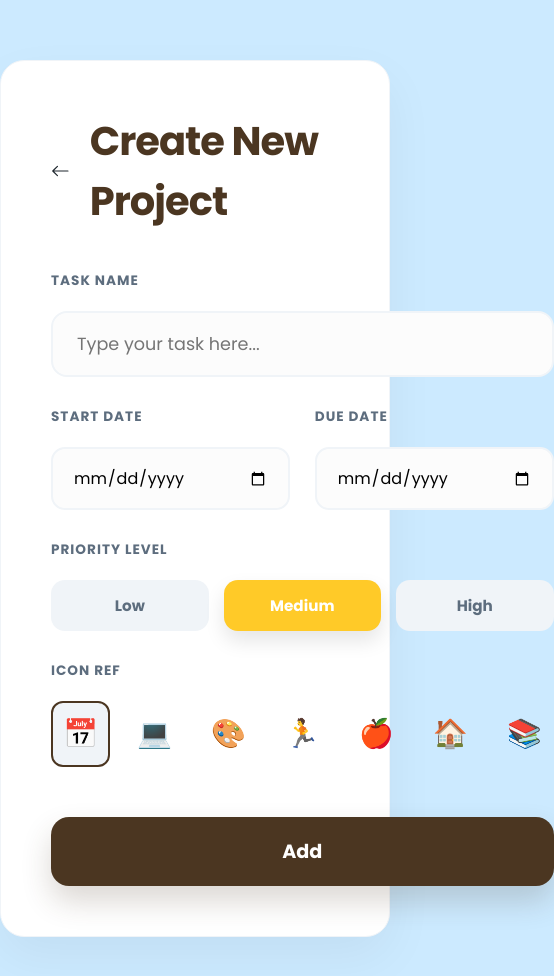
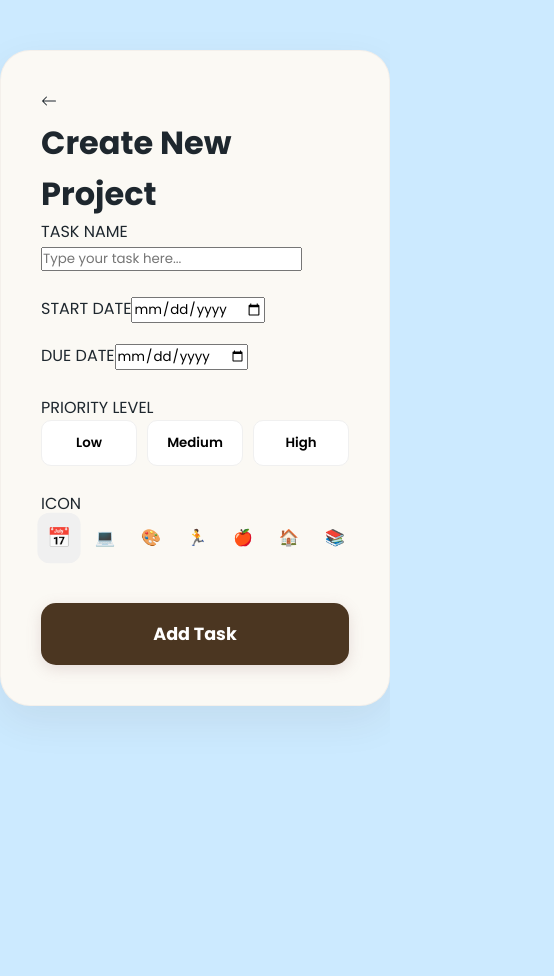
Before and after one commit to Asfand-raja/frontend-todoApp, a React (Create React App) app: page /add-task in a window 390 px wide. Shown: the top 976 px of the page, 554 px wide, since content can reach past the window. After the commit the page ends 844 px from the top, so only its background shows below. Built offline with nearby package versions, Linux system fonts and the light colour scheme.

Commit message:
Fix Add Task page layout overflow and mobile responsiveness

```diff
--- a/src/index.css
+++ b/src/index.css
@@ -1,5 +1,11 @@
+/* ===============================
+   GOOGLE FONT
+================================= */
 @import url('https://fonts.googleapis.com/css2?family=Poppins:wght@300;400;500;600;700&display=swap');
 
+/* ===============================
+   GLOBAL RESET & VARIABLES
+================================= */
 * {
   margin: 0;
   padding: 0;
@@ -8,27 +14,31 @@
 }
 
 :root {
-  --bg-color: #cceaff;
-  /* Intensified Sky Blue background */
+  --bg-color: #cceaff; /* Intensified Sky Blue background */
   --white: #ffffff;
   --sky-blue: #00aaff;
   --crystal-grey: #f0f4f8;
-  /* Professional Crystal Grey */
   --brown-dark: #4b3621;
   --brown-primary: var(--brown-dark);
-  /* Re-using variable name for compatibility */
   --text-dark: #1e272e;
   --text-muted: #5d6d7e;
   --input-bg: #ffffff;
-  --shadow: 0 10px 30px rgba(0, 170, 255, 0.05);
-  /* Soft Blue tinted shadow */
+  --shadow: 0 10px 30px rgba(0, 170, 255, 0.05); /* Soft Blue tinted shadow */
 }
 
+/* ===============================
+   BODY
+================================= */
 body {
   background-color: var(--bg-color);
   color: var(--text-dark);
+  font-size: 16px;
+  line-height: 1.6;
 }
 
+/* ===============================
+   LOGIN SCREEN
+================================= */
 .login-screen {
   display: flex;
   justify-content: center;
@@ -39,7 +49,6 @@ body {
 
 .login-box {
   background: #fbf9f4;
-  /* Extra Light Beige matching task screens */
   width: 100%;
   max-width: 450px;
   padding: 50px 40px;
@@ -189,8 +198,7 @@ body {
   width: 100%;
   padding: 12px 25px;
   border-radius: 12px;
-  background: #ffffff;
-  /* Keeping social white for brand clarity but with better shadow */
+  background: var(--white);
   box-shadow: 0 4px 15px rgba(0, 0, 0, 0.04);
   display: flex;
   justify-content: center;
@@ -220,7 +228,9 @@ body {
   text-decoration: underline;
 }
 
-/* Dashboard Styles Refinement */
+/* ===============================
+   DASHBOARD STYLES
+================================= */
 .dashboard-page {
   background-color: #fcfbf9;
   min-height: 100vh;
@@ -228,7 +238,6 @@ body {
 
 .dashboard-navbar {
   background: rgba(227, 242, 253, 0.85);
-  /* Sky Blue glass */
   -webkit-backdrop-filter: blur(15px);
   backdrop-filter: blur(15px);
   border-bottom: 1px solid rgba(0, 170, 255, 0.1);
@@ -247,7 +256,8 @@ body {
   padding: 0 20px;
 }
 
-.navbar-user-left {
+.navbar-user-left,
+.navbar-user {
   display: flex;
   align-items: center;
   gap: 15px;
@@ -273,17 +283,10 @@ body {
   letter-spacing: -0.5px;
 }
 
-.navbar-user {
-  display: flex;
-  align-items: center;
-  gap: 15px;
-}
-
 .user-avatar {
   width: 40px;
   height: 40px;
   background: var(--sky-blue);
-  /* Consistent brand color */
   color: white;
   display: flex;
   justify-content: center;
@@ -321,13 +324,15 @@ body {
   box-shadow: 0 4px 12px rgba(255, 77, 79, 0.2);
 }
 
+/* ===============================
+   HERO SECTION
+================================= */
 .hero-section {
   display: flex;
   justify-content: space-between;
   align-items: center;
   margin: 10px 0 60px 0;
   padding: 80px;
-  /* Spacious international look */
   background: linear-gradient(135deg, #e3f2fd 0%, #f0f7ff 100%);
   border-radius: 32px;
   border: 1px solid rgba(0, 170, 255, 0.1);
@@ -338,7 +343,6 @@ body {
   font-size: 3rem;
   font-weight: 800;
   color: var(--brown-dark);
-  /* Using Brown for headers */
   margin-bottom: 12px;
   letter-spacing: -1px;
 }
@@ -347,23 +351,6 @@ body {
   color: var(--text-muted);
   font-size: 1.2rem;
   font-weight: 500;
-}
-
-.priority-badge {
-  padding: 6px 16px;
-  border-radius: 8px;
-  font-size: 0.85rem;
-  font-weight: 700;
-  color: #1e1e1e;
-  margin-right: 15px;
-}
-
-.task-dates-row {
-  display: flex;
-  gap: 30px;
-  border-top: 1px solid #f9f9f9;
-  padding-top: 15px;
-  padding-left: 10px;
 }
 
 .add-task-hero-btn {
@@ -383,49 +370,17 @@ body {
   box-shadow: 0 15px 30px rgba(0, 170, 255, 0.3);
 }
 
-.section-header {
-  display: flex;
-  justify-content: space-between;
-  align-items: center;
-  margin-bottom: 30px;
-}
-
-.filter-chip {
-  background: #f0ede9;
-  color: var(--brown-primary);
-  padding: 6px 16px;
-  border-radius: 20px;
-  font-weight: 600;
-  font-size: 0.85rem;
-}
-
-/* Add Task Page Styles */
+/* ===============================
+   ADD TASK PAGE
+================================= */
 .add-task-container {
   max-width: 600px;
   margin: 50px auto;
   padding: 40px;
   background: #fbf9f4;
-  /* Extra Light Beige */
   border-radius: 30px;
   box-shadow: 0 15px 40px rgba(75, 54, 33, 0.08);
   border: 1px solid rgba(111, 78, 55, 0.05);
-}
-
-.add-task-header {
-  display: flex;
-  align-items: center;
-  gap: 20px;
-  margin-bottom: 40px;
-}
-
-.back-icon {
-  font-size: 1.5rem;
-  cursor: pointer;
-}
-
-.add-task-header h1 {
-  font-size: 1.8rem;
-  color: var(--text-dark);
 }
 
 .add-task-form {
@@ -434,35 +389,14 @@ body {
   gap: 25px;
 }
 
-.form-item {
-  display: flex;
-  flex-direction: column;
-  gap: 10px;
-}
-
-.form-item label {
-  font-size: 0.75rem;
-  font-weight: 800;
-  color: var(--brown-dark);
-  letter-spacing: 1.2px;
-}
-
-.form-item input {
-  padding: 16px;
-  border-radius: 12px;
-  border: 1px solid #f0f0f0;
-  background: #fcfcfc;
-  font-size: 1rem;
-  outline: none;
-}
-
 .form-row {
   display: grid;
   grid-template-columns: 1fr 1fr;
   gap: 20px;
 }
 
-.importance-selector {
+.importance-selector,
+.emoji-selector {
   display: flex;
   gap: 10px;
 }
@@ -490,20 +424,10 @@ body {
   border-color: #fff9c4;
 }
 
-/* Yellow for Medium */
-
 .importance-btn.active.high {
   background: #ffebee;
   color: #ff5252;
   border-color: #ffcdd2;
-}
-
-/* Red for High */
-
-.emoji-selector {
-  display: flex;
-  gap: 15px;
-  font-size: 1.8rem;
 }
 
 .emoji-item {
@@ -531,15 +455,9 @@ body {
   box-shadow: 0 4px 15px rgba(145, 104, 112, 0.2);
 }
 
-/* Updated Card Styles */
-.dashboard-container {
-  width: 100%;
-  max-width: 1400px;
-  margin: 0 auto;
-  padding: 15px 20px 40px 20px;
-  /* Reduced horizontal padding to move content closer to edges */
-}
-
+/* ===============================
+   TASK GRID & CARDS
+================================= */
 .task-grid {
   display: grid;
   grid-template-columns: repeat(auto-fill, minmax(280px, 1fr));
@@ -548,7 +466,6 @@ body {
 
 .task-card {
   background: #e0e0e0;
-  /* Professional Grey */
   padding: 28px;
   border-radius: 24px;
   box-shadow: 0 10px 25px rgba(0, 0, 0, 0.03);
@@ -557,154 +474,12 @@ body {
   cursor: pointer;
   position: relative;
   overflow: hidden;
+  animation: fadeUp 0.4s ease forwards;
 }
 
 .task-card:hover {
   border-color: var(--sky-blue);
   box-shadow: 0 12px 30px rgba(0, 170, 255, 0.12);
-}
-
-/* Task Actions & Completion Styles */
-.task-header-left {
-  display: flex;
-  align-items: center;
-  gap: 12px;
-}
-
-.task-header-right {
-  display: flex;
-  align-items: center;
-  gap: 15px;
-}
-
-.todo-check {
-  width: 26px;
-  height: 26px;
-  border: 2px solid var(--sky-blue);
-  border-radius: 8px;
-  transition: all 0.2s cubic-bezier(0.4, 0, 0.2, 1);
-  display: flex;
-  justify-content: center;
-  align-items: center;
-  cursor: pointer;
-  color: transparent;
-  background: white;
-}
-
-.todo-check.checked {
-  background: #52c41a;
-  /* Green background */
-  border-color: #52c41a;
-  color: white;
-}
-
-.delete-task-icon {
-  color: #ff4d4f;
-  font-size: 1.25rem;
-  cursor: pointer;
-  opacity: 0.5;
-  transition: all 0.2s ease;
-}
-
-.delete-task-icon:hover {
-  opacity: 1;
-  transform: scale(1.2);
-}
-
-.task-card.completed {
-  opacity: 0.85;
-  filter: none;
-  background: #f5f5f7;
-  /* Light grey when completed */
-  border: 2px solid #52c41a;
-  /* Green border when completed */
-}
-
-.task-card.completed .task-text {
-  text-decoration: line-through;
-  color: var(--text-muted);
-}
-
-.task-card.completed .priority-badge {
-  background: #dfdfdf !important;
-  color: #888;
-}
-
-.task-header {
-  display: flex;
-  justify-content: space-between;
-  align-items: center;
-  margin-bottom: 20px;
-}
-
-.task-main {
-  margin-bottom: 20px;
-}
-
-.task-label {
-  font-size: 0.65rem;
-  font-weight: 800;
-  color: var(--text-muted);
-  display: block;
-  margin-bottom: 4px;
-}
-
-.task-text {
-  font-size: 1.05rem;
-  font-weight: 600;
-  color: var(--text-dark);
-}
-
-.task-dates-row {
-  display: flex;
-  gap: 15px;
-  border-top: 1px solid #f9f9f9;
-  padding-top: 15px;
-}
-
-.date-item {
-  flex: 1;
-}
-
-.date-item label {
-  font-size: 0.6rem;
-  font-weight: 800;
-  color: var(--brown-primary);
-  display: block;
-  margin-bottom: 2px;
-}
-
-.date-item span {
-  font-size: 0.8rem;
-  color: var(--text-dark);
-  font-weight: 600;
-}
-
-.no-tasks {
-  display: flex;
-  flex-direction: column;
-  justify-content: center;
-  align-items: center;
-  min-height: 450px;
-  width: 100%;
-  text-align: center;
-  color: var(--text-muted);
-  font-size: 1.3rem;
-  font-weight: 500;
-  grid-column: 1 / -1;
-  background: rgba(255, 255, 255, 0.4);
-  border-radius: 24px;
-  border: 2px dashed #ececec;
-  margin-top: 20px;
-}
-
-/* ===============================
-   MOBILE UX + ANIMATIONS + FAB
-================================ */
-
-/* Smooth animations */
-.task-card {
-  animation: fadeUp 0.4s ease forwards;
 }
 
 @keyframes fadeUp {
@@ -718,21 +493,9 @@ body {
   }
 }
 
-/* Better tap targets */
-.todo-check,
-.delete-task-icon,
-.add-task-hero-btn,
-.logout-btn-red {
-  min-height: 44px;
-  min-width: 44px;
-}
-
-/* Floating Action Button */
-.fab-add-btn {
-  display: none;
-}
-
-/* RESPONSIVE */
+/* ===============================
+   RESPONSIVE
+================================= */
 @media (max-width: 768px) {
   .hero-section {
     flex-direction: column;
@@ -752,7 +515,10 @@ body {
     grid-template-columns: 1fr;
   }
 
-  /* FAB ENABLE */
+  .form-row {
+    grid-template-columns: 1fr;
+  }
+
   .fab-add-btn {
     display: flex;
     position: fixed;
@@ -763,7 +529,6 @@ body {
     border-radius: 50%;
     background: var(--sky-blue);
     color: white;
-    border: none;
     font-size: 1.8rem;
     justify-content: center;
     align-items: center;
@@ -777,13 +542,3 @@ body {
     transform: scale(0.95);
   }
 }
-
-/* Lighthouse Optimizations */
-img {
-  max-width: 100%;
-  height: auto;
-}
-
-button {
-  touch-action: manipulation;
-}
--- a/src/pages/AddTaskPage.jsx
+++ b/src/pages/AddTaskPage.jsx
@@ -6,8 +6,6 @@ import { BsArrowLeft } from 'react-icons/bs';
 const AddTaskPage = ({ setToDo }) => {
   const navigate = useNavigate();
   const location = useLocation();
-
-  // Check if editing task
   const editingTask = location.state?.task;
 
   const [formState, setFormState] = useState({
@@ -24,131 +22,76 @@ const AddTaskPage = ({ setToDo }) => {
 
   const handleSubmit = (e) => {
     e.preventDefault();
-
-    if (!formState.text.trim()) {
-      return alert('Task name is required');
-    }
+    if (!formState.text.trim()) return alert('Task name is required');
 
     const todoData = editingTask
       ? { ...formState, id: editingTask._id }
       : formState;
 
-    if (editingTask) {
-      updateToDo(todoData, setFormState, setToDo, null, navigate);
-    } else {
-      addToDo(todoData, setFormState, setToDo, navigate);
-    }
-  };
-
-  const getPriorityColor = (level, active) => {
-    if (!active) return '#f0f4f8';
-    if (level === 'High') return '#ff5252';
-    if (level === 'Medium') return '#ffca28';
-    return '#00aaff'; // Blue for Low
+    editingTask
+      ? updateToDo(todoData, null, setToDo, null, navigate)
+      : addToDo(todoData, null, setToDo, navigate);
   };
 
   return (
-    <div className="add-task-container" style={{
-      maxWidth: '800px',
-      margin: '60px auto',
-      padding: '50px',
-      background: '#fff',
-      borderRadius: '24px',
-      boxShadow: '0 20px 50px rgba(0,0,0,0.05)',
-      border: '1px solid #f0f4f8'
-    }}>
-      <header className="add-task-header" style={{ marginBottom: '40px', display: 'flex', alignItems: 'center', gap: '20px' }}>
+    <div className="add-task-page">
+      <div className="add-task-container">
+        {/* Header */}
+        <header className="add-task-header">
           <BsArrowLeft
             className="back-icon"
             onClick={() => navigate('/dashboard')}
-          style={{ cursor: 'pointer', fontSize: '28px', color: '#1e272e' }}
           />
-        <h1 style={{ fontSize: '2.5rem', fontWeight: '800', color: '#4b3621', letterSpacing: '-1px' }}>
-          {editingTask ? 'Edit Task Detail' : 'Create New Project'}
-        </h1>
+          <h1>{editingTask ? 'Edit Task Detail' : 'Create New Project'}</h1>
         </header>
 
-      <form className="add-task-form" onSubmit={handleSubmit} style={{ display: 'grid', gap: '30px' }}>
+        {/* Form */}
+        <form className="add-task-form" onSubmit={handleSubmit}>
+          {/* Task name */}
           <div className="form-item">
-          <label style={{ fontSize: '0.85rem', fontWeight: '800', color: '#5d6d7e', letterSpacing: '1px', marginBottom: '10px', display: 'block' }}>TASK NAME</label>
+            <label>TASK NAME</label>
             <input
               type="text"
               placeholder="Type your task here..."
               value={formState.text}
               onChange={(e) => handleChange('text', e.target.value)}
               required
-            style={{
-              padding: '18px 24px',
-              borderRadius: '16px',
-              border: '2px solid #f0f4f8',
-              background: '#fcfcfc',
-              fontSize: '1.1rem',
-              outline: 'none',
-              transition: 'border-color 0.2s',
-              width: '100%'
-            }}
             />
           </div>
 
-        <div className="form-row" style={{ display: 'grid', gridTemplateColumns: '1fr 1fr', gap: '25px' }}>
+          {/* Dates */}
+          <div className="form-row">
             <div className="form-item">
-            <label style={{ fontSize: '0.85rem', fontWeight: '800', color: '#5d6d7e', letterSpacing: '1px', marginBottom: '10px', display: 'block' }}>START DATE</label>
+              <label>START DATE</label>
               <input
                 type="date"
                 value={formState.ongoingDate}
                 onChange={(e) => handleChange('ongoingDate', e.target.value)}
-              style={{
-                padding: '16px 20px',
-                borderRadius: '14px',
-                border: '2px solid #f0f4f8',
-                background: '#fcfcfc',
-                fontSize: '1rem',
-                outline: 'none',
-                width: '100%'
-              }}
               />
             </div>
 
             <div className="form-item">
-            <label style={{ fontSize: '0.85rem', fontWeight: '800', color: '#5d6d7e', letterSpacing: '1px', marginBottom: '10px', display: 'block' }}>DUE DATE</label>
+              <label>DUE DATE</label>
               <input
                 type="date"
                 value={formState.lastDate}
                 onChange={(e) => handleChange('lastDate', e.target.value)}
-              style={{
-                padding: '16px 20px',
-                borderRadius: '14px',
-                border: '2px solid #f0f4f8',
-                background: '#fcfcfc',
-                fontSize: '1rem',
-                outline: 'none',
-                width: '100%'
-              }}
               />
             </div>
           </div>
 
+          {/* Priority */}
           <div className="form-item">
-          <label style={{ fontSize: '0.85rem', fontWeight: '800', color: '#5d6d7e', letterSpacing: '1px', marginBottom: '10px', display: 'block' }}>PRIORITY LEVEL</label>
-          <div className="importance-selector" style={{ display: 'flex', gap: '15px' }}>
+            <label>PRIORITY LEVEL</label>
+            <div className="importance-selector">
               {['Low', 'Medium', 'High'].map((level) => (
                 <button
                   key={level}
                   type="button"
+                  className={`importance-btn ${
+                    formState.priority === level ? 'active' : ''
+                  }`}
                   onClick={() => handleChange('priority', level)}
-                style={{
-                  flex: 1,
-                  padding: '14px',
-                  borderRadius: '14px',
-                  border: 'none',
-                  backgroundColor: getPriorityColor(level, formState.priority === level),
-                  color: formState.priority === level ? '#fff' : '#5d6d7e',
-                  fontWeight: '700',
-                  fontSize: '0.95rem',
-                  cursor: 'pointer',
-                  transition: 'all 0.3s ease',
-                  boxShadow: formState.priority === level ? '0 10px 20px rgba(0,0,0,0.1)' : 'none'
-                }}
                 >
                   {level}
                 </button>
@@ -156,22 +99,17 @@ const AddTaskPage = ({ setToDo }) => {
             </div>
           </div>
 
+          {/* Emoji */}
           <div className="form-item">
-          <label style={{ fontSize: '0.85rem', fontWeight: '800', color: '#5d6d7e', letterSpacing: '1px', marginBottom: '10px', display: 'block' }}>ICON REF</label>
-          <div className="emoji-selector" style={{ display: 'flex', gap: '15px' }}>
+            <label>ICON</label>
+            <div className="emoji-selector">
               {['📅', '💻', '🎨', '🏃', '🍎', '🏠', '📚'].map((e) => (
                 <span
                   key={e}
+                  className={`emoji-item ${
+                    formState.emoji === e ? 'active' : ''
+                  }`}
                   onClick={() => handleChange('emoji', e)}
-                style={{
-                  fontSize: '28px',
-                  cursor: 'pointer',
-                  padding: '10px',
-                  borderRadius: '12px',
-                  background: formState.emoji === e ? '#f0f4f8' : 'transparent',
-                  border: formState.emoji === e ? '2px solid #4b3621' : '2px solid transparent',
-                  transition: 'all 0.2s'
-                }}
                 >
                   {e}
                 </span>
@@ -179,27 +117,12 @@ const AddTaskPage = ({ setToDo }) => {
             </div>
           </div>
 
-        <button
-          type="submit"
-          style={{
-            background: '#4b3621',
-            color: '#fff',
-            padding: '20px',
-            borderRadius: '18px',
-            fontSize: '1.2rem',
-            fontWeight: '800',
-            border: 'none',
-            cursor: 'pointer',
-            marginTop: '20px',
-            boxShadow: '0 15px 30px rgba(75, 54, 33, 0.2)',
-            transition: 'all 0.3s'
-          }}
-          onMouseOver={(e) => e.currentTarget.style.transform = 'translateY(-3px)'}
-          onMouseOut={(e) => e.currentTarget.style.transform = 'translateY(0)'}
-        >
-          {editingTask ? 'Save Changes' : 'Add'}
+          {/* Submit */}
+          <button className="submit-task-btn" type="submit">
+            {editingTask ? 'Save Changes' : 'Add Task'}
           </button>
         </form>
+      </div>
     </div>
   );
 };
```
Lines whose indentation alone changed are shown as unchanged.
